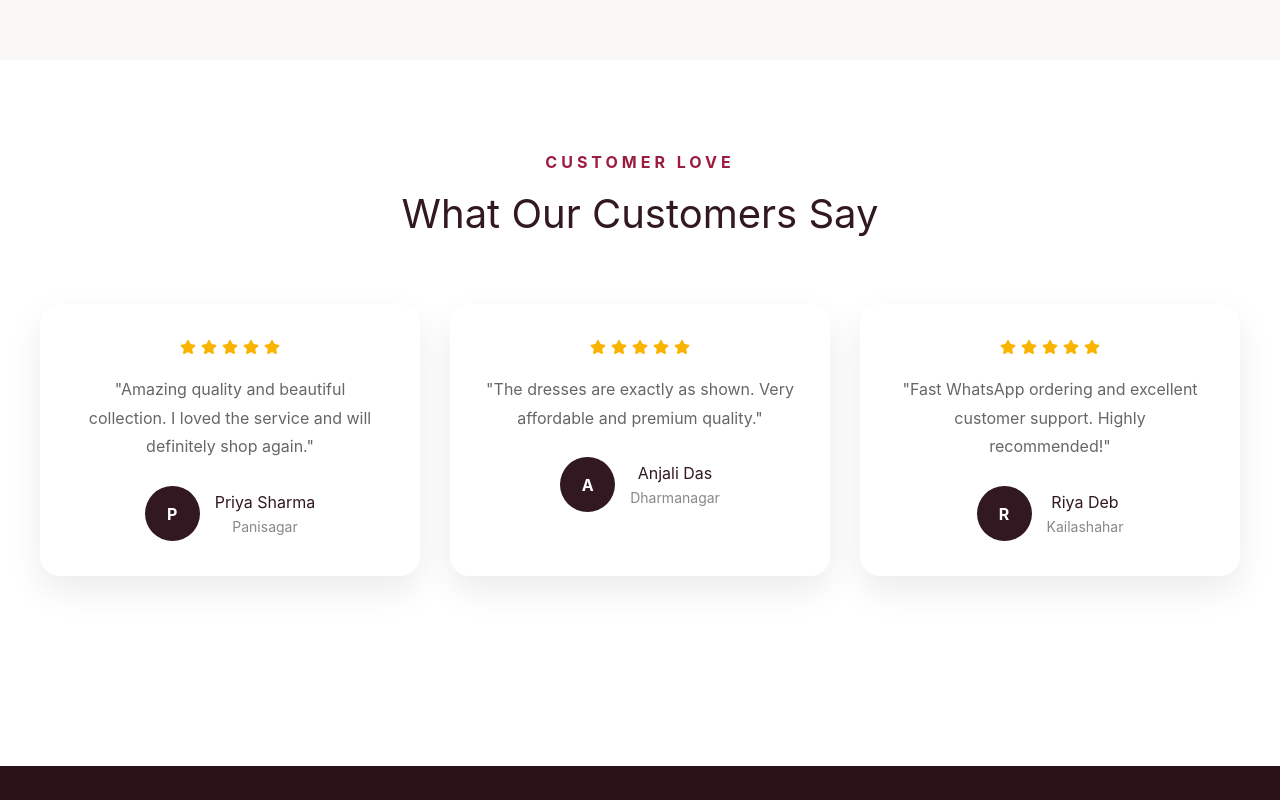
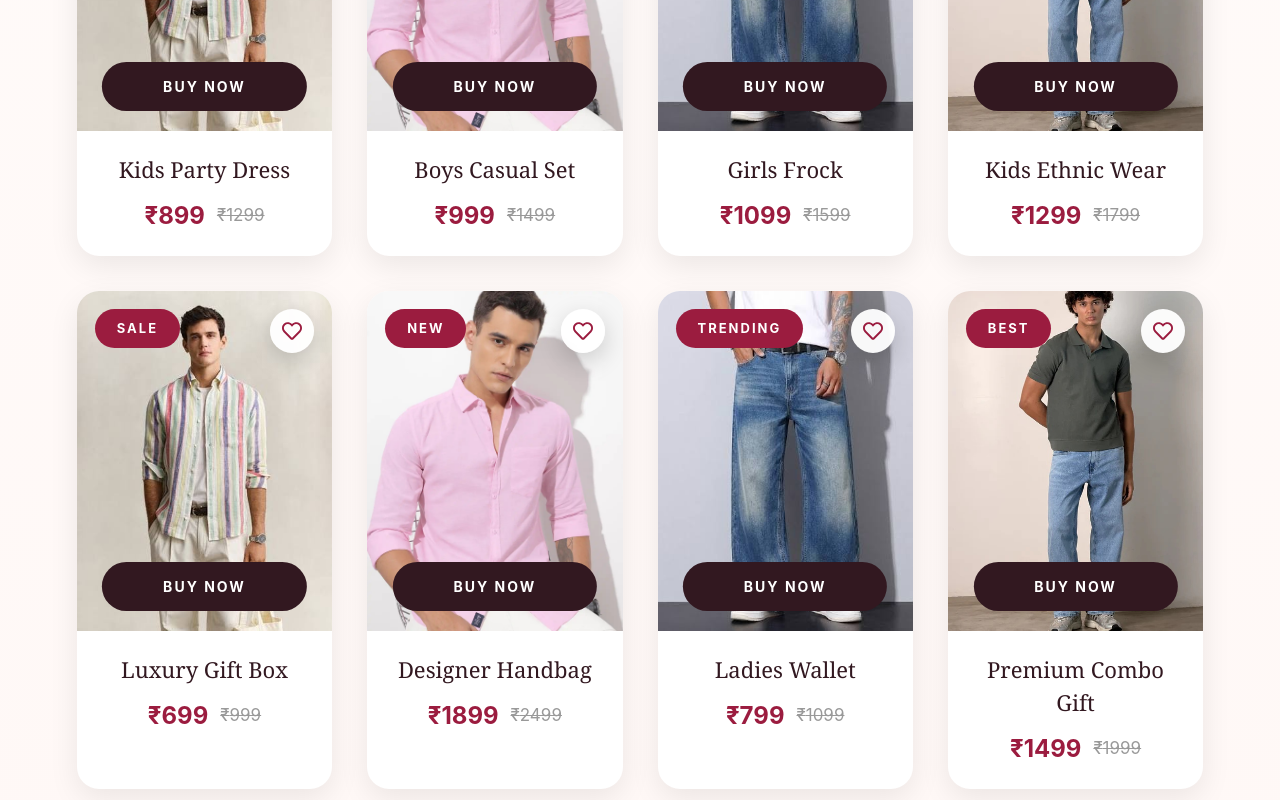
Before and after one commit to rahulsand100/MUKTA-FANCY-STORE, a React (Vite) app in the folder client/: page / in a window 1280 px wide. Shown: the part 5060-5860 px from the top of the page. Built offline with nearby package versions, Linux system fonts and the light colour scheme.

Commit message:
modification of the product

```diff
--- a/client/src/data/products.js
+++ b/client/src/data/products.js
@@ -7,6 +7,7 @@ const products = [
     price: 1199,
     oldPrice: 1799,
     discount: "NEW",
+    rating: 4.8,
   },
   {
     id: 2,
@@ -16,6 +17,7 @@ const products = [
     price: 999,
     oldPrice: 1499,
     discount: "SALE",
+    rating: 4.7,
   },
   {
     id: 3,
@@ -24,7 +26,8 @@ const products = [
     image: "/products/baggy_jeans.jpg",
     price: 1299,
     oldPrice: 1999,
-    discount: "NEW",
+    discount: "HOT",
+    rating: 4.9,
   },
   {
     id: 4,
@@ -34,6 +37,139 @@ const products = [
     price: 799,
     oldPrice: 1199,
     discount: "SALE",
+    rating: 4.6,
+  },
+
+  {
+    id: 5,
+    name: "Premium Silk Saree",
+    category: "women",
+    image: "/products/shirt_multicolor.jpg",
+    price: 2499,
+    oldPrice: 3299,
+    discount: "NEW",
+    rating: 5.0,
+  },
+
+  {
+    id: 6,
+    name: "Designer Kurti",
+    category: "women",
+    image: "/products/shirt_pink.jpg",
+    price: 1499,
+    oldPrice: 1999,
+    discount: "TRENDING",
+    rating: 4.8,
+  },
+
+  {
+    id: 7,
+    name: "Cotton Kurti Set",
+    category: "women",
+    image: "/products/baggy_jeans.jpg",
+    price: 1699,
+    oldPrice: 2299,
+    discount: "SALE",
+    rating: 4.9,
+  },
+
+  {
+    id: 8,
+    name: "Festival Saree",
+    category: "women",
+    image: "/products/olive_polo.jpg",
+    price: 2899,
+    oldPrice: 3699,
+    discount: "HOT",
+    rating: 5.0,
+  },
+
+  {
+    id: 9,
+    name: "Kids Party Dress",
+    category: "kids",
+    image: "/products/shirt_multicolor.jpg",
+    price: 899,
+    oldPrice: 1299,
+    discount: "NEW",
+    rating: 4.8,
+  },
+
+  {
+    id: 10,
+    name: "Boys Casual Set",
+    category: "kids",
+    image: "/products/shirt_pink.jpg",
+    price: 999,
+    oldPrice: 1499,
+    discount: "SALE",
+    rating: 4.7,
+  },
+
+  {
+    id: 11,
+    name: "Girls Frock",
+    category: "kids",
+    image: "/products/baggy_jeans.jpg",
+    price: 1099,
+    oldPrice: 1599,
+    discount: "NEW",
+    rating: 4.8,
+  },
+
+  {
+    id: 12,
+    name: "Kids Ethnic Wear",
+    category: "kids",
+    image: "/products/olive_polo.jpg",
+    price: 1299,
+    oldPrice: 1799,
+    discount: "HOT",
+    rating: 4.9,
+  },
+
+  {
+    id: 13,
+    name: "Luxury Gift Box",
+    category: "gift",
+    image: "/products/shirt_multicolor.jpg",
+    price: 699,
+    oldPrice: 999,
+    discount: "SALE",
+    rating: 4.8,
+  },
+
+  {
+    id: 14,
+    name: "Designer Handbag",
+    category: "gift",
+    image: "/products/shirt_pink.jpg",
+    price: 1899,
+    oldPrice: 2499,
+    discount: "NEW",
+    rating: 4.9,
+  },
+
+  {
+    id: 15,
+    name: "Ladies Wallet",
+    category: "gift",
+    image: "/products/baggy_jeans.jpg",
+    price: 799,
+    oldPrice: 1099,
+    discount: "TRENDING",
+    rating: 4.7,
+  },
+
+  {
+    id: 16,
+    name: "Premium Combo Gift",
+    category: "gift",
+    image: "/products/olive_polo.jpg",
+    price: 1499,
+    oldPrice: 1999,
+    discount: "BEST",
+    rating: 5.0,
   },
 ];
 
```
